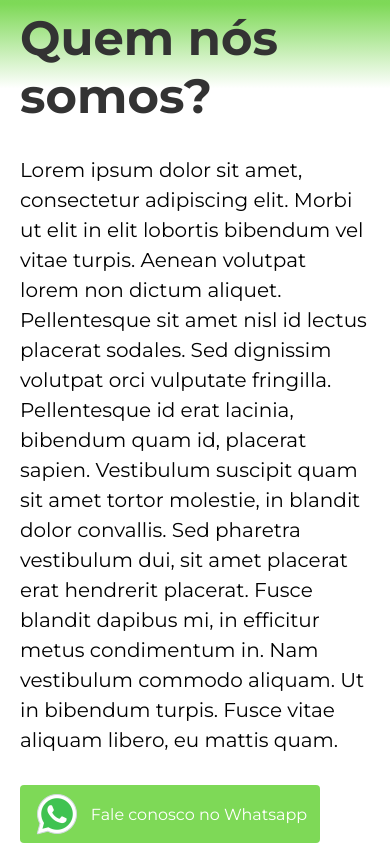
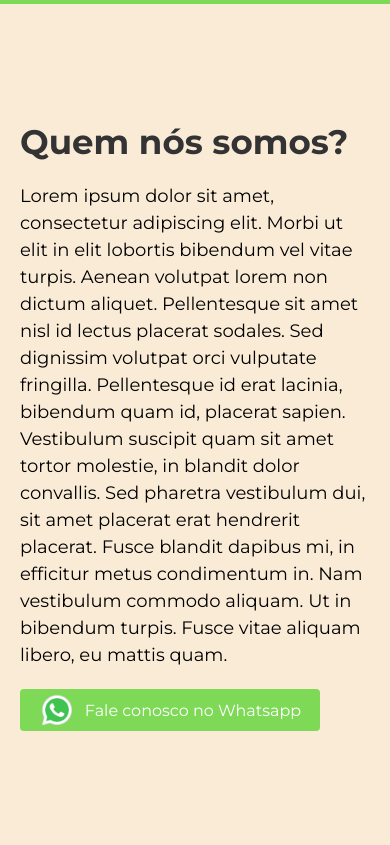
Before and after one commit to MariaJuliaAS/mettaContabilidade, a React (Vite) app: page / in a window 390 px wide. Shown: the part 840-1685 px from the top of the page. Built offline with nearby package versions, Linux system fonts and the light colour scheme; no server answers; the database is empty.

Commit message:
Responsividade da página quem somos nós

```diff
--- a/src/styles/whoAreWe.module.css
+++ b/src/styles/whoAreWe.module.css
@@ -1,6 +1,7 @@
 .whoAreWeContainer{
     height: 100vh;
-    background: var(--gradientWhoAreWe);
+    /* background: var(--gradientWhoAreWe); */
+    background-color: antiquewhite;
     display: flex;
     justify-content: center;
     align-items: center;
@@ -85,3 +86,23 @@
         display: none;
     }
 }
+@media (max-width: 620px){
+    .whoAreWeContetn h1, p{
+        max-width: 400px;
+    }
+    .whoAreWeContetn h1{
+        font-size: 34px;
+        margin-bottom: 20px;
+    }
+    .whoAreWeContetn p{
+        font-size: 18px;
+    }
+    .btnWpp{
+        padding: 3px;
+        margin-top: 20px;
+    }
+    .btnWpp img{
+        width: 36px;
+        height: 36px;
+    }
+}
```
